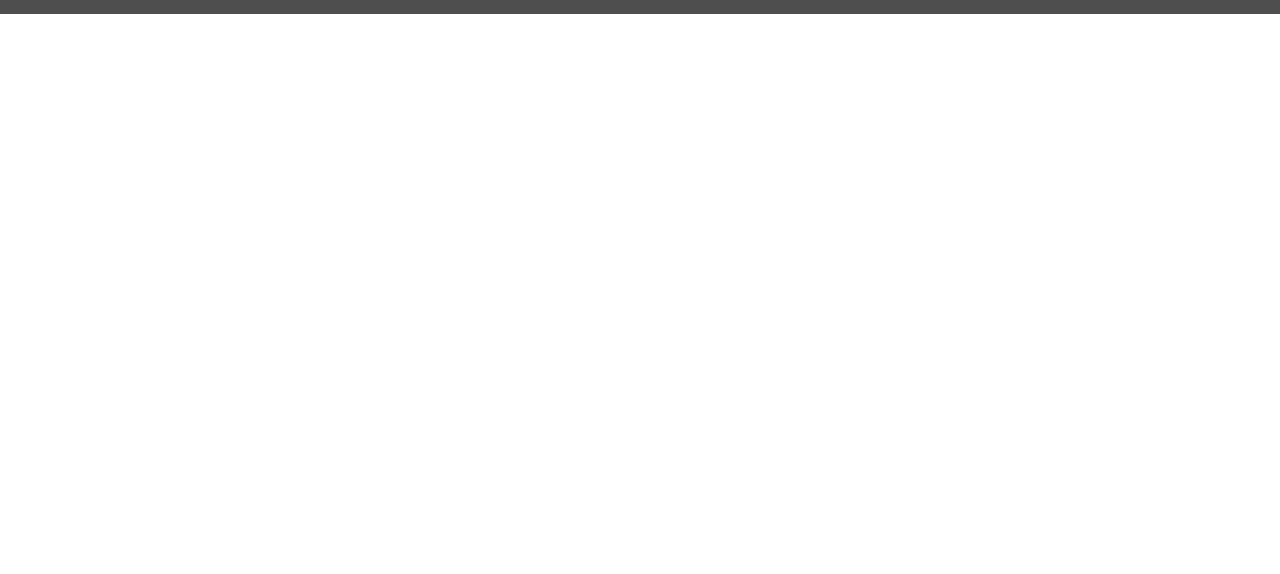
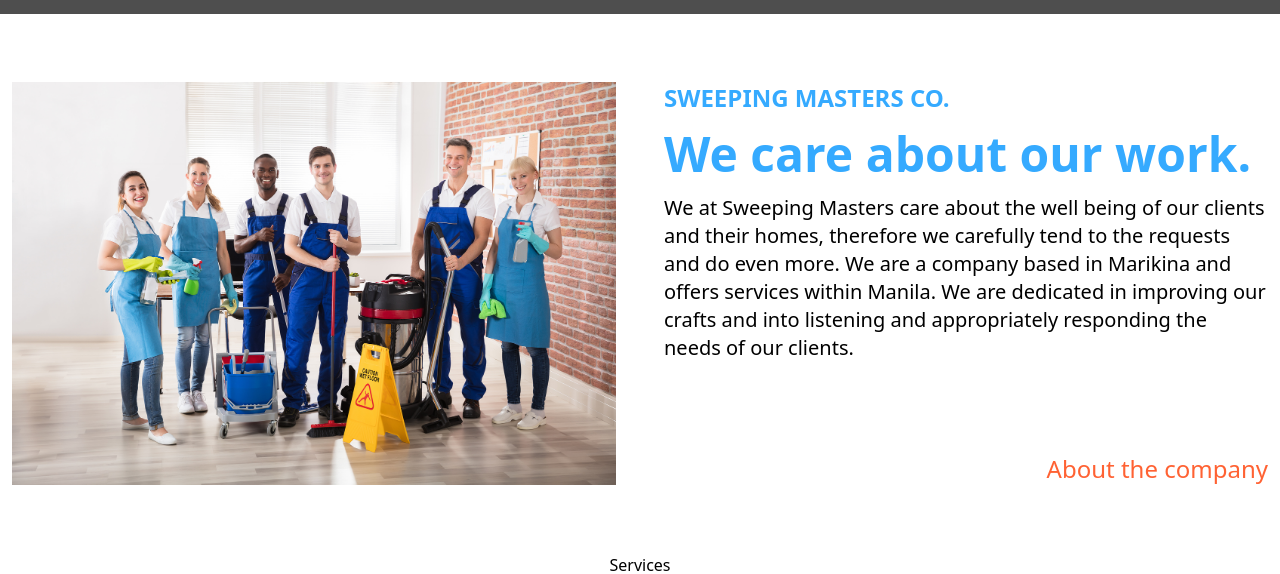
Before and after one commit to Arc-Data/cleaning-company-website, a React (Vite) app: page / in a window 1280 px wide. Shown: the part 678-1252 px from the top of the page. Before the commit the page ends 800 px from the top, so only its background shows below. Built offline with nearby package versions, Linux system fonts and the light colour scheme; grey boxes are pictures that could not be loaded.

Commit message:
creates about section in home page

```diff
--- a/src/components/Banner.jsx
+++ b/src/components/Banner.jsx
@@ -1,8 +1,6 @@
 const Banner = ({src, headingText, subText}) => {
-	console.log(src);
 	return (
 		<img src={src} className="object-cover w-screen" style={{"height":"522px"}}  />
-
 	)
 }
 
--- a/src/pages/Home.jsx
+++ b/src/pages/Home.jsx
@@ -1,9 +1,11 @@
 import Banner from "../components/Banner";
 import BannerImage from "/images/CleaningServiceGroup4Back.jpeg";
+import AboutImage from "/images/CleaningServiceGroup.jpeg"
+import { Link } from "react-router-dom";
 
 const Home = () => {
     return (
-        <div>
+        <div className="text-inter">
             <div className="relative">
                 <Banner src={BannerImage}/>
                 <div className="absolute inset-0 bg-black bg-opacity-50 text-white" >
@@ -11,13 +13,28 @@ const Home = () => {
                         <div className="flex flex-col space-y-4">
                             <p className="text-5xl text-accent font-extrabold">Expert Cleaning Solutions.</p>
                             <p className="text-5xl text-accent font-extrabold">Reliable, Trusted and Affordable.</p>
-
                             <p className="text-2xl">Highly Regarded Cleaning Services in Manila</p>
                         </div>
                         <button className="inline-flex bg-white text-accent text-2xl py-3 px-6 rounded font-medium duration-100 hover:scale-1">Learn More</button>
                     </div>
                 </div>
             </div>
+            <main className="grid place-items-center max-w-screen-xl mx-auto">
+                <div className = "grid grid-cols-2 place-items-center my-14 gap-12 p-3">
+                    <img src={AboutImage}/>
+                    <div className="flex flex-col h-full justify-between">
+                        <div className = "flex flex-col gap-4">
+                            <p className="text-2xl text-primary font-bold uppercase">Sweeping Masters Co.</p>
+                            <p className="text-5xl text-primary font-semibold">We care about our work.</p>
+                            <p className="text-xl">We at Sweeping Masters care about the well being of our clients and their homes, therefore we carefully tend to the requests and do even more. We are a company based in Marikina and offers services within Manila. We are dedicated in improving our crafts and into listening and appropriately responding the needs of our clients. </p>
+                        </div>
+                        <Link to = "/about" className="text-right text-accent text-2xl">About the company</Link>
+                    </div>
+                </div>
+                <div>
+                    Services
+                </div>
+            </main>
         </div>
     )
 }
```
